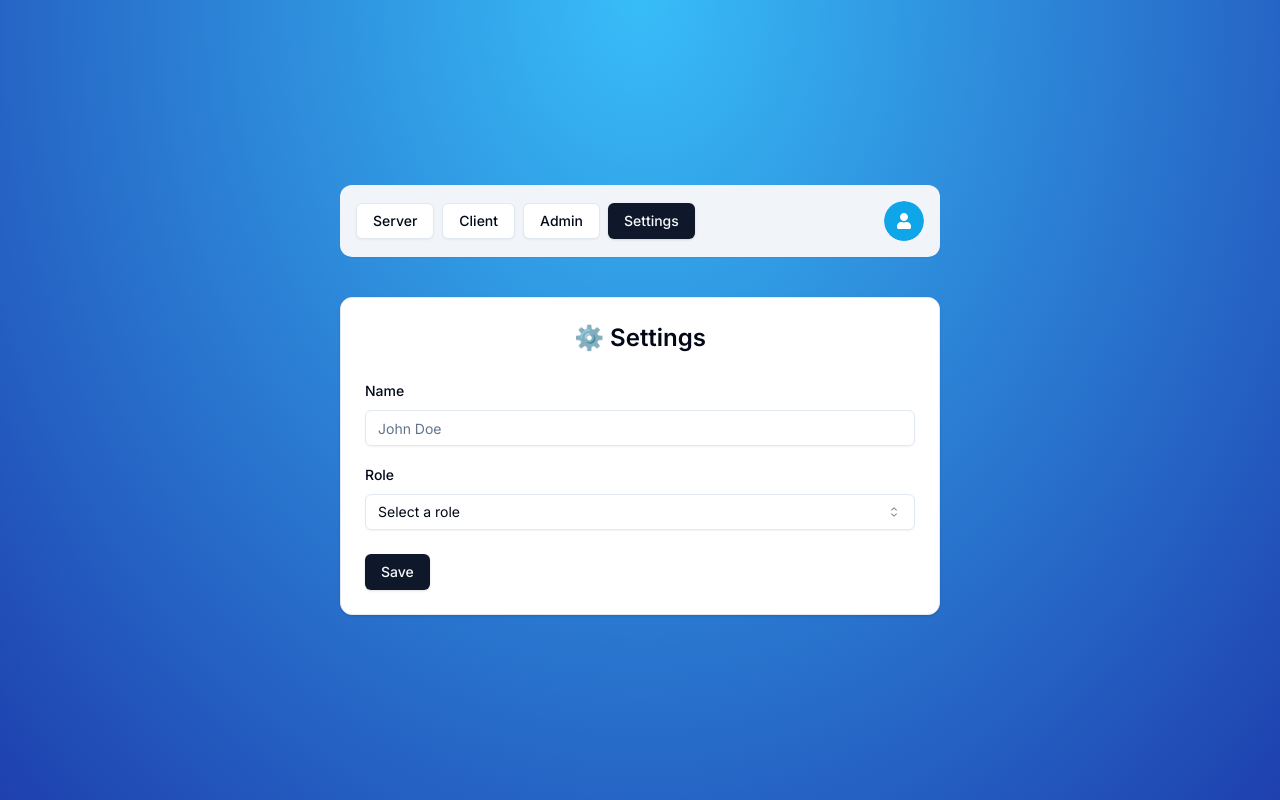
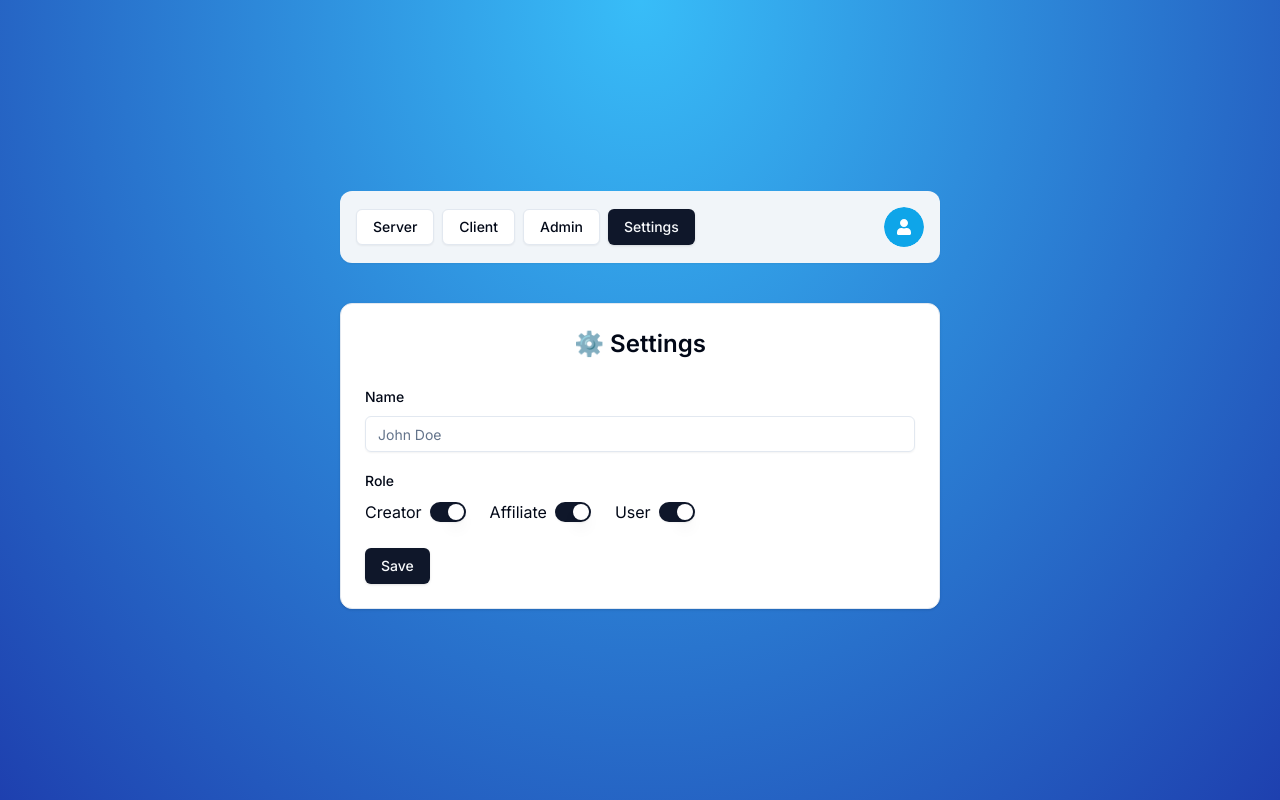
Before and after one commit to nicholavila/Creative-Marketplace, a Next.js app: page /user/settings in a window 1280 px wide. Built offline with nearby package versions, Linux system fonts and the light colour scheme; no server answers.

Commit message:
update(style): update role toggles

```diff
--- a/app/(protected)/user/settings/page.tsx
+++ b/app/(protected)/user/settings/page.tsx
@@ -164,16 +164,21 @@ const SettingsPage = () => {
                       onValueChange={field.onChange}
                       defaultValue={field.value}
                     >
-                      <FormControl>
+                      {/* <FormControl>
                         <SelectTrigger>
                           <SelectValue placeholder="Select a role" />
                         </SelectTrigger>
-                      </FormControl>
-                      <SelectContent>
+                      </FormControl> */}
+                      <div className="flex gap-6">
+                        <div className="flex gap-2 items-center">Creator<Switch size="1" defaultChecked /></div>
+                        <div className="flex gap-2 items-center">Affiliate<Switch size="1" defaultChecked /></div>
+                        <div className="flex gap-2 items-center">User<Switch size="1" defaultChecked /></div>
+                      </div>
+                      {/* <SelectContent>
                         <SelectItem value={"CREATOR"}>Creator</SelectItem>
                         <SelectItem value={"AFFILIATE"}>Affiliate</SelectItem>
                         <SelectItem value={"CUSTOMER"}>Custormer</SelectItem>
-                      </SelectContent>
+                      </SelectContent> */}
                     </Select>
                     <FormMessage />
                   </FormItem>
```
